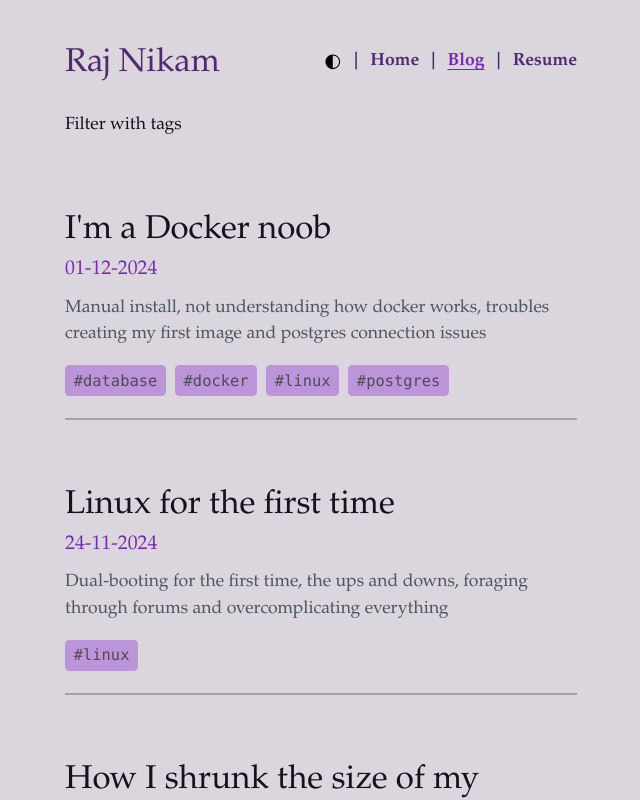
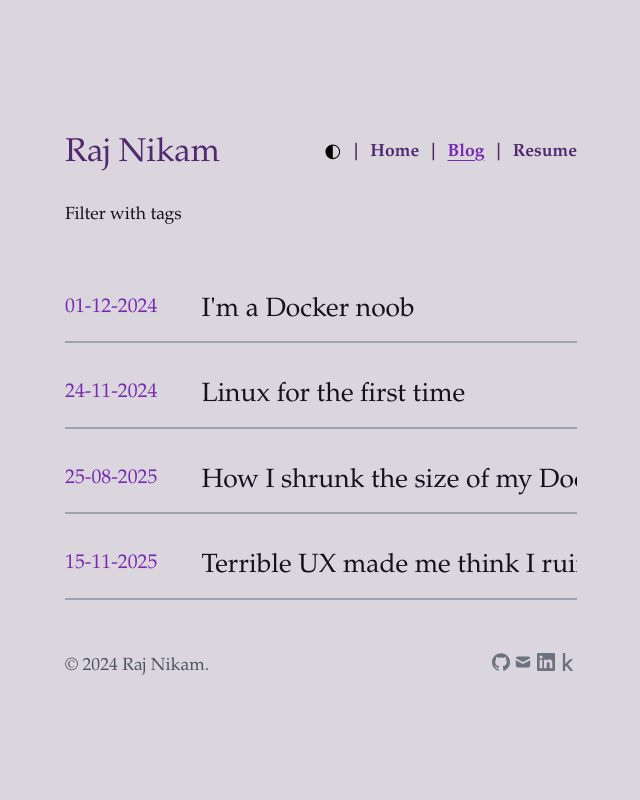
Before and after one commit to craniacshencil/rajnikam, a React (Vite) app: page /rajnikam/blogs in a window 1280 px wide. Shown: the top 800 px of the page, without its empty margins (319-959 px from the left). Built offline with nearby package versions, Linux system fonts and the light colour scheme.

Commit message:
Change blogcard to be less busy

```diff
--- /dev/null
+++ b/src/components/BlogTitle.tsx
@@ -0,0 +1,54 @@
+import { useEffect, useRef, useState } from "react";
+
+interface BlogTitleProps {
+  title: string;
+}
+
+export function BlogTitle({ title }: BlogTitleProps) {
+  const containerRef = useRef<HTMLHeadingElement | null>(null);
+  const textRef = useRef<HTMLSpanElement | null>(null);
+  const [overflowAmount, setOverflowAmount] = useState<number>(0);
+
+  useEffect(() => {
+    const container = containerRef.current;
+    const text = textRef.current;
+
+    if (!container || !text) return;
+
+    const overflow = text.scrollWidth - container.clientWidth;
+
+    if (overflow > 0) {
+      setOverflowAmount(overflow);
+    }
+  }, [title]);
+
+  const handleMouseEnter = () => {
+    if (!textRef.current || overflowAmount <= 0) return;
+
+    textRef.current.style.transitionDuration = "2000ms";
+    textRef.current.style.transform = `translateX(-${overflowAmount}px)`;
+  };
+
+  const handleMouseLeave = () => {
+    if (!textRef.current) return;
+
+    textRef.current.style.transitionDuration = "400ms";
+    textRef.current.style.transform = "translateX(0)";
+  };
+
+  return (
+    <h1
+      ref={containerRef}
+      className="relative overflow-hidden whitespace-nowrap truncate text-text text-2xl"
+    >
+      <span
+        ref={textRef}
+        className="inline-block transition-transform ease-linear"
+        onMouseEnter={handleMouseEnter}
+        onMouseLeave={handleMouseLeave}
+      >
+        {title}
+      </span>
+    </h1>
+  );
+}
--- a/src/components/Blogcard.tsx
+++ b/src/components/Blogcard.tsx
@@ -1,5 +1,6 @@
 import { useNavigate } from "react-router-dom";
 import { blogInfo } from "../routes/Blogs";
+import { BlogTitle } from "./BlogTitle";
 
 const Blogcard: React.FC<blogInfo> = ({ title, slug, date, excerpt, tags }) => {
   const navigate = useNavigate();
@@ -9,10 +10,11 @@ const Blogcard: React.FC<blogInfo> = ({ title, slug, date, excerpt, tags }) => {
   return (
     <div
       onClick={displayBlog}
-      className="flex flex-col flex-wrap gap-1 mt-5 pb-5 border-b-2 border-gray-400 dark:border-gray-800 cursor-pointer hover:transition hover:duration-300 hover:ease-in-out hover:translate-x-5"
+      className="flex flex-col md:flex-row gap-3 md:gap-10 flex-wrap md:flex-nowrap mt-3 pr-0 pb-3 border-b-2 border-gray-400 dark:border-gray-600 cursor-pointer hover:transition hover:duration-300 hover:ease-in-out hover:opacity-80"
     >
-      <h1 className="shrink text-text text-3xl">{title}</h1>
-      <div className="text-lg text-accent">{date.toString()}</div>
+      <span className="text-lg text-accent shrink-0">{date.toString()}</span>
+      <BlogTitle title={title} />
+      {/*
       <div className="md:mt-1 md:text-gray-600 md:dark:text-gray-400">
         {excerpt}
       </div>
@@ -26,6 +28,7 @@ const Blogcard: React.FC<blogInfo> = ({ title, slug, date, excerpt, tags }) => {
           </span>
         ))}
       </div>
+  */}
     </div>
   );
 };
--- a/src/routes/Blogs.tsx
+++ b/src/routes/Blogs.tsx
@@ -121,7 +121,7 @@ const Blogs: React.FC = () => {
           selectedTags={selectedTags}
           setselectedTags={setselectedTags}
         />
-        <div className="flex flex-col gap-10">
+        <div className="flex flex-col gap-5 w-full">
           {displayBlogs.map((blog: blogInfo) => (
             <Blogcard
               key={blog.slug}
```
